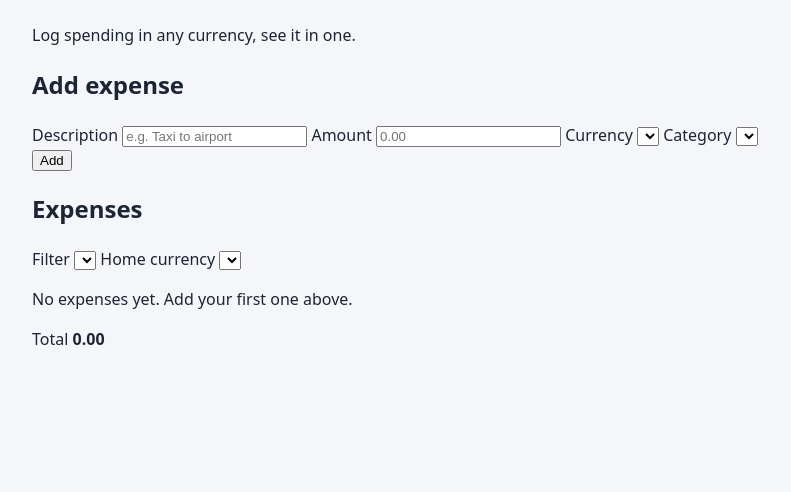
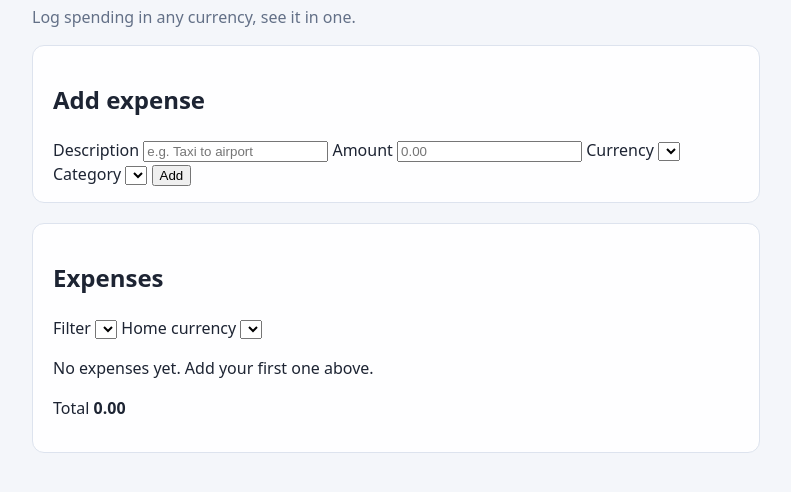
Before and after one commit to trevorayunga/expense_project, a plain HTML site: page index.html in a window 1280 px wide. Shown: the part 92-584 px from the top of the page, without its empty margins (244-1035 px from the left). Drawn offline with Linux system fonts and the light colour scheme; a script that the page names is missing.

Commit message:
styled h1 and added a box component

```diff
--- a/style.css
+++ b/style.css
@@ -1,7 +1,10 @@
 :root {
-  --bg: #f4f6fa; --card: #fff; --text: #1d2433; --muted: #637087;
+  --bg: #f4f6fa; --card: #ffffffed; --text: #1d2433; --muted: #637087;
   --primary: #2563eb; --danger: #dc2626; --border: #dde3ee;
 }
 * { box-sizing: border-box; }
 body { margin: 0; font-family: system-ui, -apple-system, "Segoe UI", sans-serif; background: var(--bg); color: var(--text); line-height: 1.5; }
 .container { max-width: 760px; margin: 0 auto; padding: 1.5rem 1rem 3rem; }
+h1 { margin-bottom: 0; }
+.subtitle { margin-top: .25rem; color: var(--muted); }
+.card { background: var(--card); border: 1px solid var(--border); border-radius: 12px; padding: 1rem 1.25rem; margin-bottom: 1.25rem; }
```
